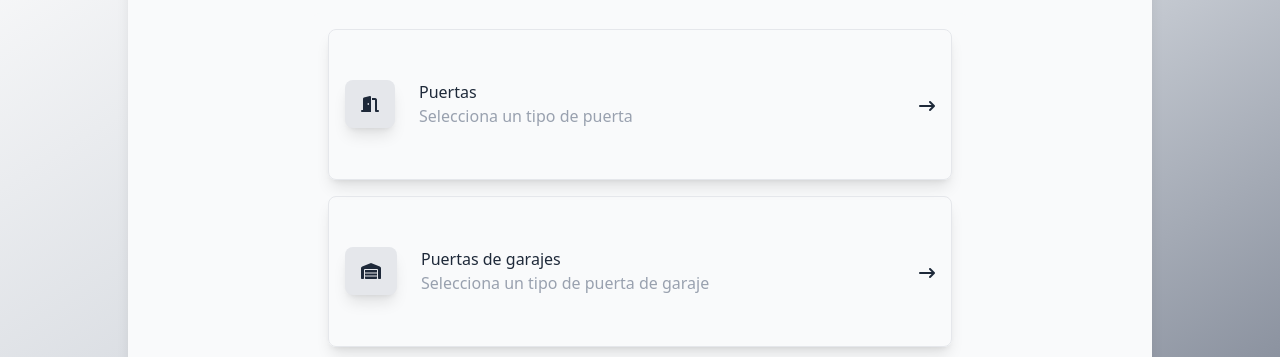
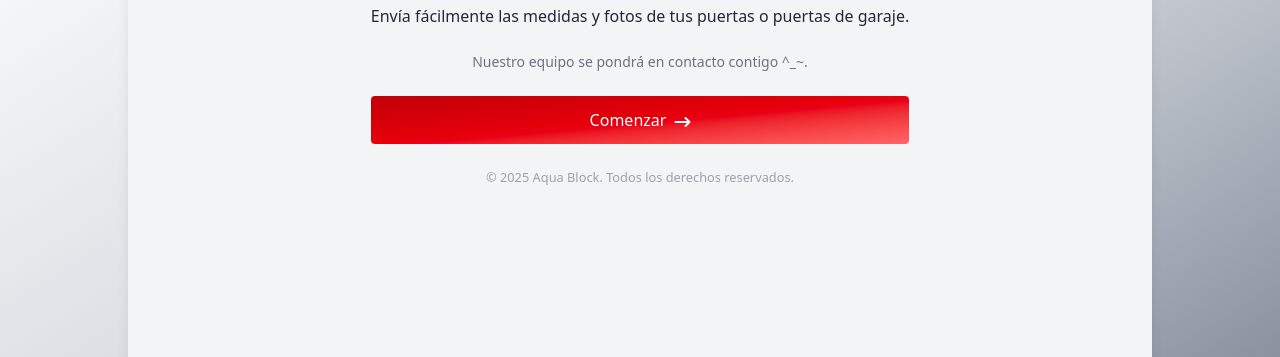
Before and after one commit to spidey-177/app_aqua_block, a website with bundled scripts: page dist/index.html in a window 1280 px wide. Shown: the part 172-529 px from the top of the page. Built offline with nearby package versions, Linux system fonts and the light colour scheme.

Commit message:
deploy-v3

```diff
--- a/dist/index.html
+++ b/dist/index.html
@@ -6,6 +6,8 @@
   <meta http-equiv="X-UA-Compatible" content="ie=edge">
   <title>Formulario Multipaso con Confirmación</title>
   <link rel="stylesheet" href="output.css">
+  <link rel="icon" type="image/png" sizes="16x16" href="./assets/favicon.png">
+
   <script src="https://kit.fontawesome.com/0098432d55.js" crossorigin="anonymous"></script>
 </head>
 <body>
@@ -14,7 +16,7 @@
 bg-gradient-to-br from-white via-gray-300 to-gray-500 text-gray-800 p-4  h-dvh w-full  " novalidate>
   <!-- Pantalla 1: Inicio   flex falta aqui-->
   <section id="pantalla-inicio" class="pantalla
-  active w-full h-full  hidden flex-col items-center  bg-gray-100
+  active w-full h-full  flex flex-col items-center  bg-gray-100
   overflow-hidden  shadow-lg rounded-2xl mb-10  max-w-5xl mx-auto
   animate-fade-in-down
   gap-4 relative">
@@ -158,7 +160,7 @@ bg-gradient-to-br from-white via-gray-300 to-gray-500 text-gray-800 p-4  h-dvh w
 
    <!-- Pantalla 3: Seleccion-tipo-puertas flex!-->
   <section id="pantalla-selection-typeform" class="pantalla
-  w-full h-full flex flex-col justify-around items-center
+  w-full h-full hidden flex-col justify-around items-center
   overflow-hidden shadow-lg rounded-2xl animate-fade-in
   gap-4 relative bg-gray-50 max-w-5xl mx-auto
   ">
```
Also changed, not shown: dist/assets/favicon.png (added).
